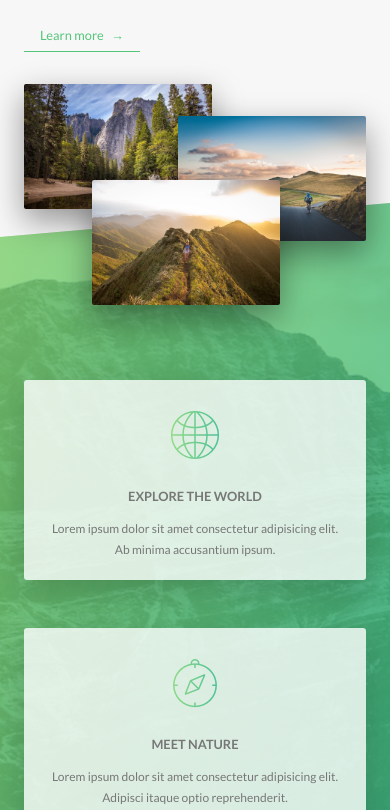
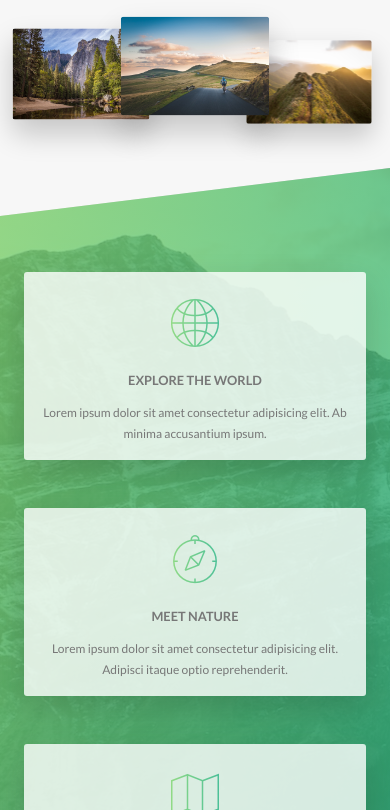
Before and after one commit to sendgn/natours, a website: page index.html in a window 390 px wide. Shown: the part 1190-2000 px from the top of the page. Drawn offline with Linux system fonts and the light colour scheme.

Commit message:
Add media queries: layout, about, features sections

```diff
--- a/sass/base/_utilities.scss
+++ b/sass/base/_utilities.scss
@@ -1,8 +1,22 @@
 .u-center-text { text-align: center !important; }
 
 .u-margin-bottom-small { margin-bottom: 1.5rem !important; }
-.u-margin-bottom-medium { margin-bottom: 4rem !important; }
-.u-margin-bottom-big { margin-bottom: 8rem !important; }
+
+.u-margin-bottom-medium {
+  margin-bottom: 4rem !important;
+
+  @include respond(tab-port) {
+    margin-bottom: 3rem !important;
+  }
+}
+
+.u-margin-bottom-big {
+  margin-bottom: 8rem !important;
+
+  @include respond(tab-port) {
+    margin-bottom: 5rem !important;
+  }
+}
 
 .u-margin-top-big { margin-top: 8rem !important; };
 .u-margin-top-huge { margin-top: 10rem !important; };
--- a/sass/components/_composition.scss
+++ b/sass/components/_composition.scss
@@ -10,19 +10,43 @@
     transition: all .2s;
     outline-offset: 2rem;
 
+    @include respond(tab-port) {
+      float: left;
+      position: relative;
+      width: 33.33333333%;
+      box-shadow: 0 1.5rem 3rem rgba($color-black, .2);
+    }
+
     &--p1 {
       top: -2rem;
       left: 0;
+
+      @include respond(tab-port) {
+        top: 0;
+        transform: scale(1.2);
+      }
     }
 
     &--p2 {
       top: 2rem;
       right: 0;
+
+      @include respond(tab-port) {
+        top: -1rem;
+        transform: scale(1.3);
+        z-index: 100;
+      }
     }
 
     &--p3 {
       top: 10rem;
       left: 20%;
+
+      @include respond(tab-port) {
+        top: 1rem;
+        left: 0;
+        transform: scale(1.1);
+      }
     }
 
     &:hover {
--- a/sass/components/_feature-box.scss
+++ b/sass/components/_feature-box.scss
@@ -7,6 +7,10 @@
   box-shadow: 0 1.5rem 4rem rgba($color-black, .15);
   transition: transform .3s;
   backface-visibility: hidden;
+
+  @include respond(tab-port) {
+    padding: 2rem;
+  }
 
   &__icon {
     font-size: 6rem;
@@ -20,6 +24,10 @@
     -webkit-background-clip: text;
             background-clip: text;
     color: transparent;
+
+    @include respond(tab-port) {
+      margin-bottom: 0;
+    }
   }
 
   &:hover {
--- a/sass/layout/_footer.scss
+++ b/sass/layout/_footer.scss
@@ -11,6 +11,10 @@
   &__logo-box {
     text-align: center;
     margin-bottom: 8rem;
+
+    @include respond(tab-port) {
+      margin-bottom: 6rem;
+    }
   }
 
   &__logo {
--- a/sass/pages/_home.scss
+++ b/sass/pages/_home.scss
@@ -2,6 +2,10 @@
   background-color: $color-grey-light-1;
   padding: 25rem 0;
   margin-top: -20vh;
+
+  @include respond(tab-port) {
+    padding: 20rem 0;
+  }
 }
 
 .section-features {
@@ -13,11 +17,15 @@
     ),
     url(../img/nat-4.jpg);
   background-size: cover;
-  transform: skewY(-5deg);
+  transform: skewY(-7deg);
   margin-top: -10rem;
 
   & > * {
-    transform: skewY(5deg);
+    transform: skewY(7deg);
+  }
+
+  @include respond(tab-port) {
+    padding: 10rem 0;
   }
 }
 
@@ -25,11 +33,19 @@
   background-color: $color-grey-light-1;
   padding: 25rem 0 15rem 0;
   margin-top: -10rem;
+
+  @include respond(tab-port) {
+    padding: 20rem 0 10rem 0;
+  }
 }
 
 .section-stories {
   position: relative;
   padding: 15rem 0;
+
+  @include respond(tab-port) {
+    padding: 10rem 0;
+  }
 }
 
 .section-book {
@@ -39,6 +55,10 @@
     $color-primary-light,
     $color-primary-dark
   );
+
+  @include respond(tab-port) {
+    padding: 10rem 0;
+  }
 }
 
 .book {
```
Also changed, not shown: css/main.css.
